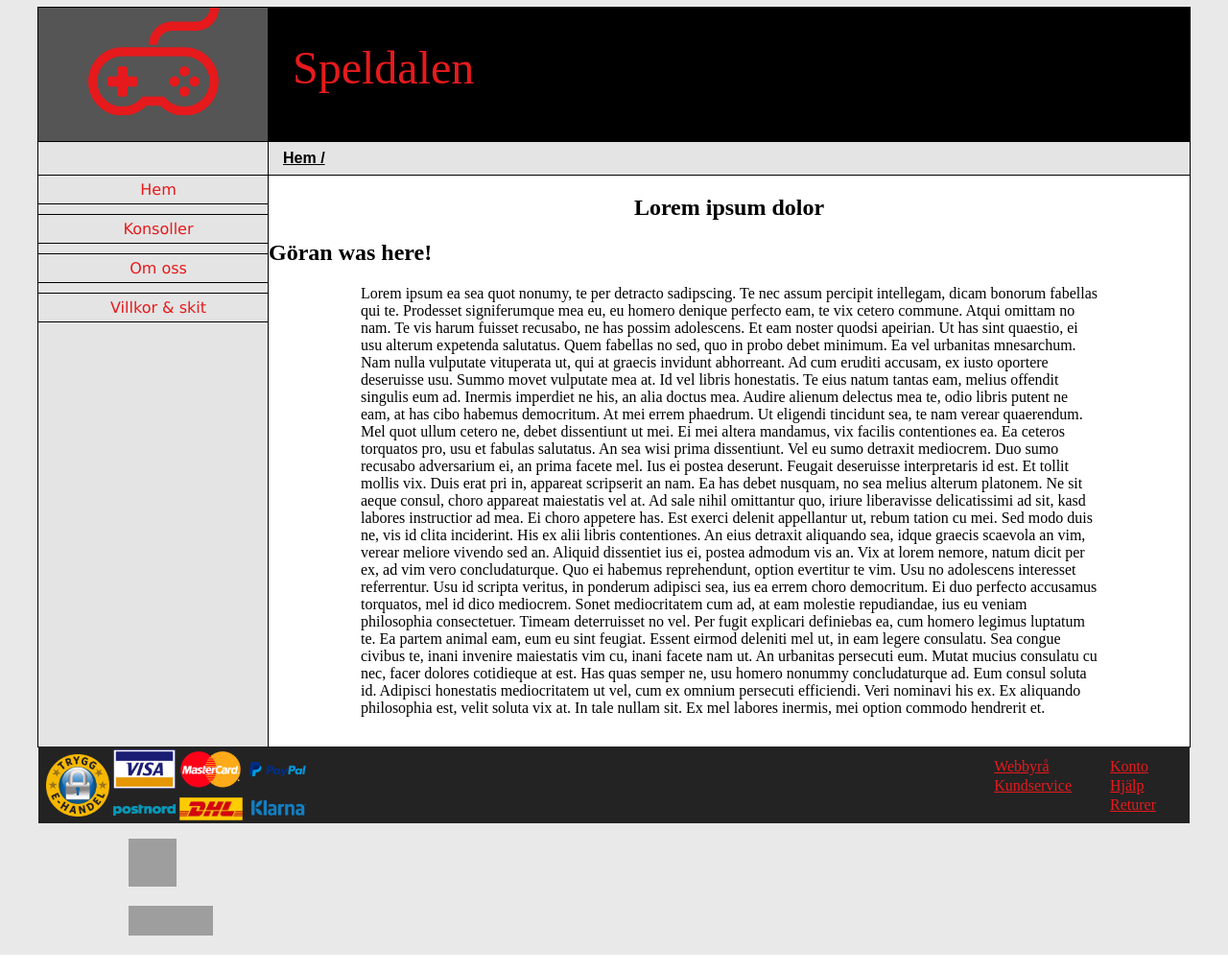
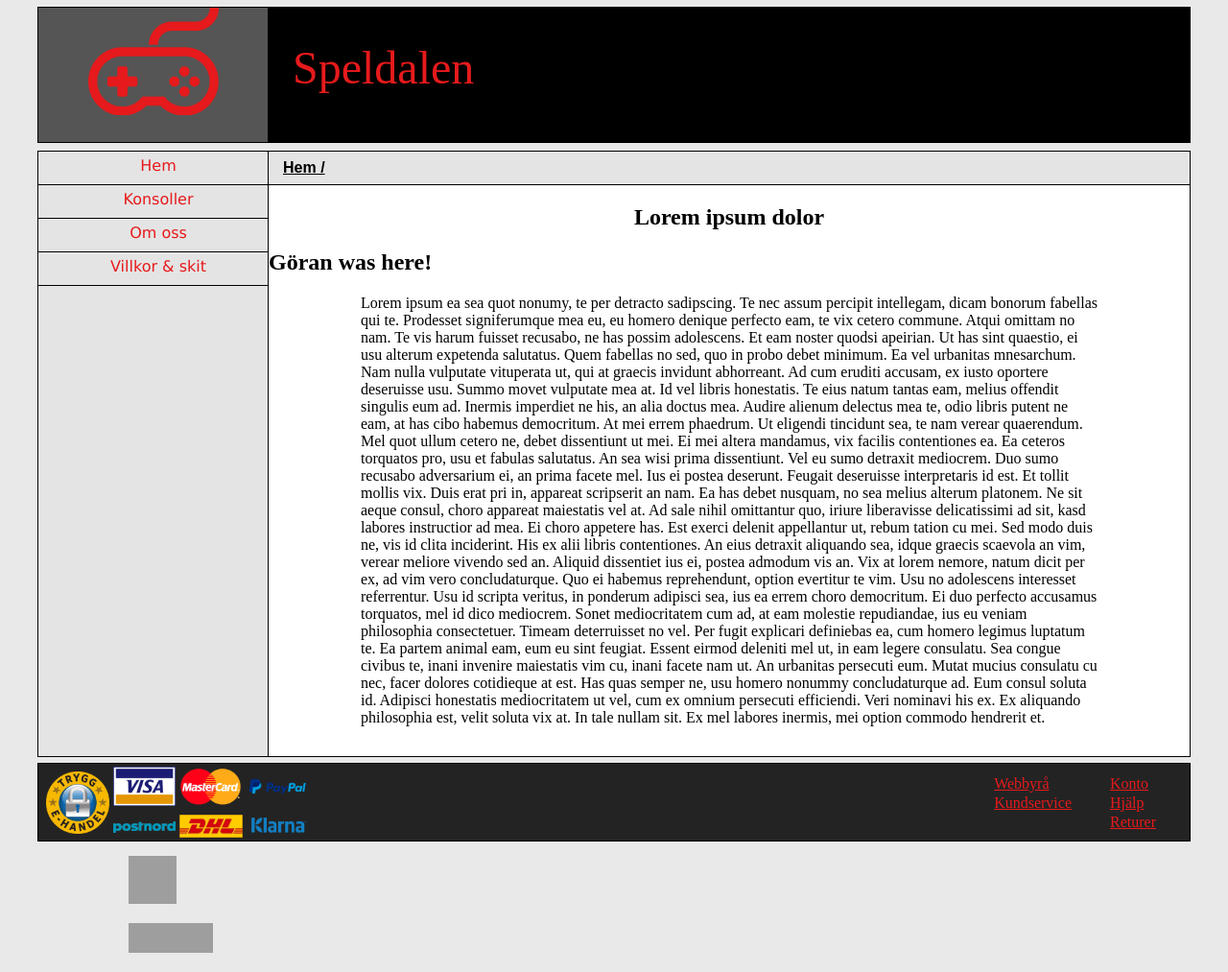
Before and after one commit to Tony322/projektsida, a PHP site: page /index.php in a window 1280 px wide. Shown: the whole page at 96% size. Run offline with PHP 8.4, Linux system fonts and the light colour scheme; grey boxes are pictures that could not be loaded.

Commit message:
Fixade snygga avstång mellan header och main samt footer

```diff
--- a/hemstyle.css
+++ b/hemstyle.css
@@ -65,7 +65,6 @@ fieldset {
 
 }
 
-
 /* end sid specifikt */
 
 
@@ -112,21 +111,19 @@ float:left;
 background-color:#E4E4E4;
 outline:1px solid black;
 overflow:hidden;
+margin-top: 10px;
 }
 
 #sidenavlist {
  list-style: none;
  list-style-position:outside;
  margin: 0px;
- margin-top: 34px;
  padding: 0px;
 }
 
 #sidenavlist li {
  border-bottom:1px solid black;
- border-top:1px solid black;
  text-align: center;
- margin-top: 10px;
 }
 
 #sidenavlist li a{
@@ -134,7 +131,7 @@ display: block;
 margin: 0px;
 padding: 5px;
 width: 100%;
-height: 100%;
+height: 24px;
 color:#E61A1C;
 text-decoration: none;
 font-family: Verdana;
@@ -148,6 +145,7 @@ font-weight: bold;
 
 
 #mainnav {
+margin-top: 10px;
 width:80%;
 height:35px;
 float:left;
@@ -170,6 +168,8 @@ width:100%;
 height:80px;
 float:left;
 background-color:#232323;
+margin-top: 8px;
+outline: 1px solid black;
 
 }
 
```
